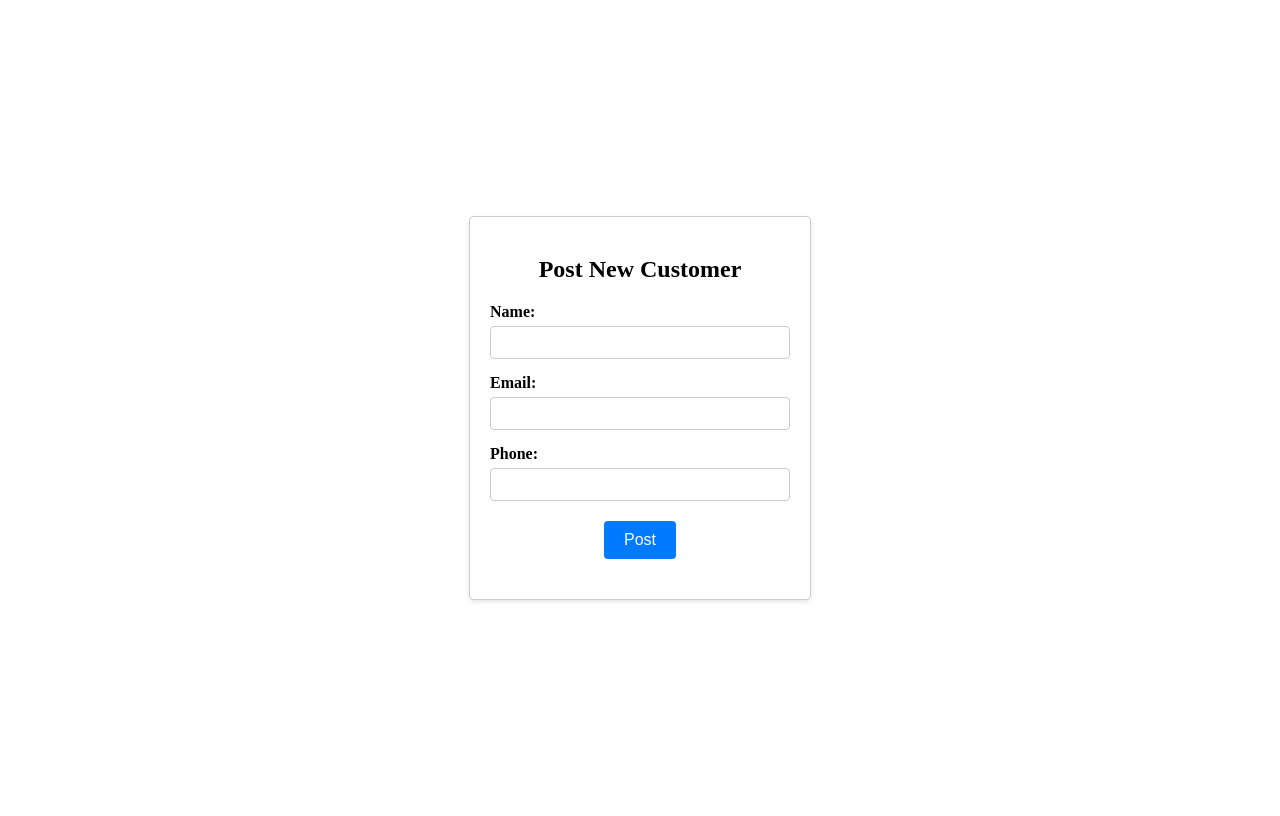
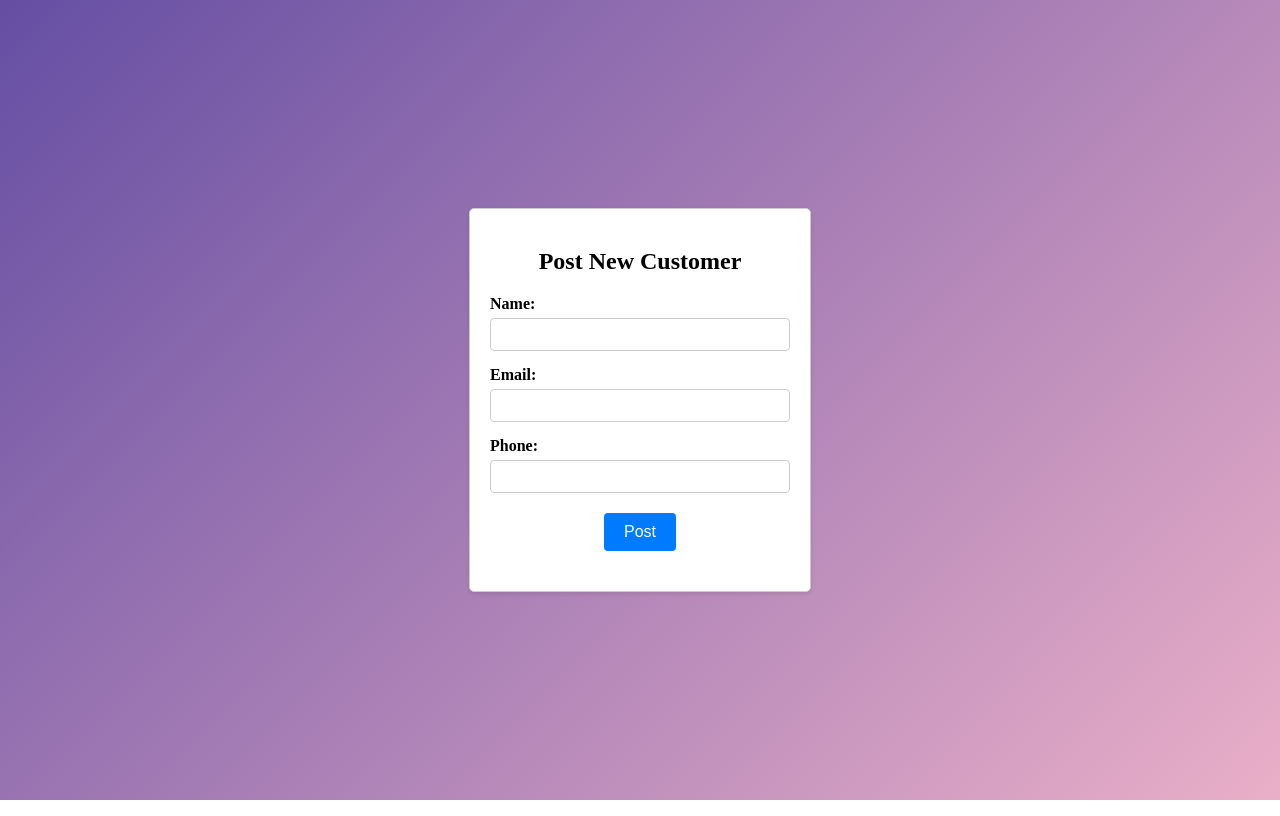
Before and after one commit to pitercoding/crud-spring-angular-mysql, an Angular app in the folder frontend/: page /customer in a window 1280 px wide. Built offline with nearby package versions, Linux system fonts and the light colour scheme.

Commit message:
style(frontend): add modern gradient background to app container
- updated app.css with a 135deg purple-pink gradient
- wrapped <router-outlet> in a div with class "app-background" in app.html
- centralizes content and gives a modern look to the page

```diff
--- a/frontend/src/app/app.html
+++ b/frontend/src/app/app.html
@@ -1 +1,3 @@
-<router-outlet></router-outlet>
+<div class="app-background">
+  <router-outlet></router-outlet>
+</div>
--- a/frontend/src/styles.css
+++ b/frontend/src/styles.css
@@ -1 +1,12 @@
-/* You can add global styles to this file, and also import other style files */
+body, html {
+  height: 100%;
+  margin: 0;
+}
+
+.app-background {
+  min-height: 100vh;
+  display: flex;
+  justify-content: center;
+  align-items: center;
+  background: linear-gradient(135deg, #654ea3 0%, #eaafc8 100%);
+}
```
